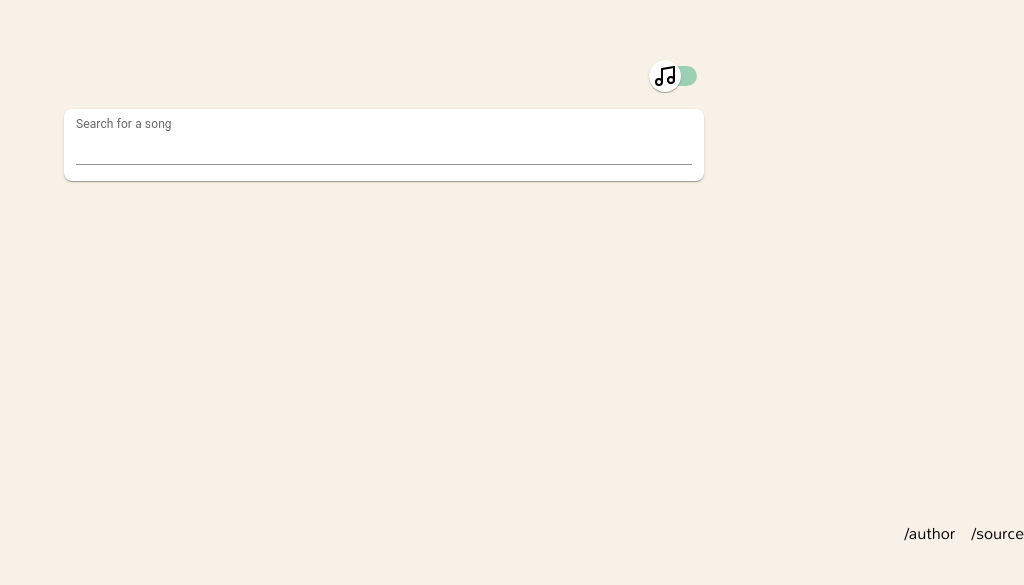
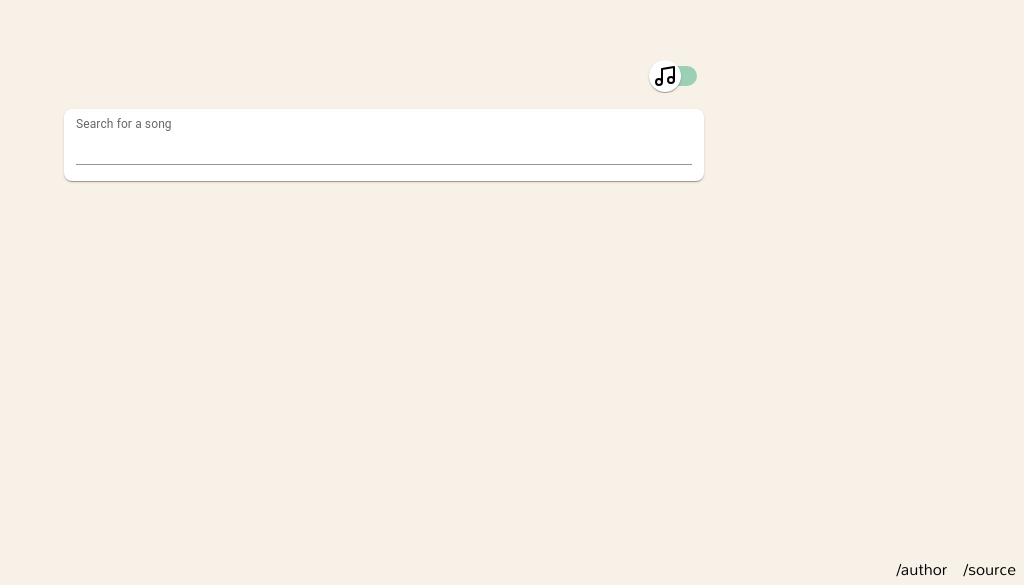
Before and after one commit to peermaute/whats-the-genre, a Next.js app: page / in a window 1280 px wide. Shown: the part 255-840 px from the top of the page, without its empty margins (256-1280 px from the left). Before the commit the page ends 804 px from the top, so only its background shows below. Built offline with nearby package versions, Linux system fonts and the light colour scheme.

Commit message:
#12 fix: make whitespace a feature

```diff
--- a/components/Footer.js
+++ b/components/Footer.js
@@ -1,8 +1,8 @@
 const Footer = () => {
   return (
-    <footer className="flex justify-end">
+    <footer className="flex justify-end mt-3">
       <a href="https://peermaute.com/" className="mr-4">/author</a>
-      <a href="https://github.com/peermaute/whats-the-genre">/source</a>
+      <a href="https://github.com/peermaute/whats-the-genre" className="mr-2">/source</a>
     </footer>
   );
 };
--- a/pages/index.js
+++ b/pages/index.js
@@ -5,10 +5,12 @@ import Footer from "@/components/Footer";
 export default function Home() {
   return (
     <>
-      <div className={"flex flex-col justify-center items-center"}>
-        <Main />
+      <div className="h-screen">
+        <div className={"flex flex-col justify-center items-center"}>
+          <Main />
+        </div>
       </div>
-      <div className="absolute bottom-0 right-0">
+      <div className="bottom-0 right-0">
         <Footer />
       </div>
     </>
```
